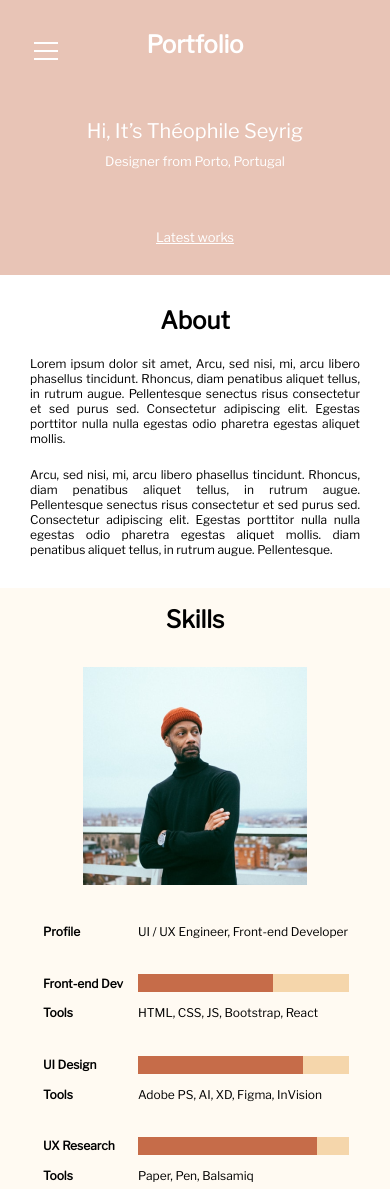
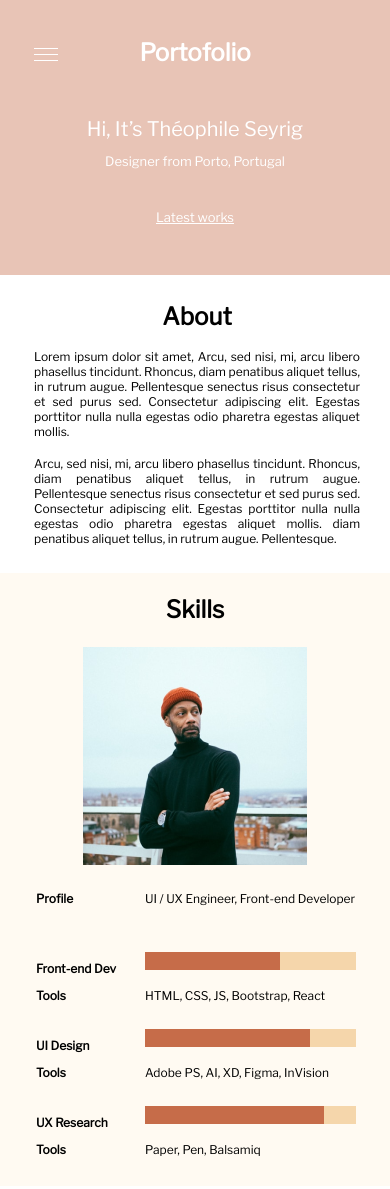
Before and after one commit to bysteekam/model, a plain HTML site: page index.html in a window 390 px wide. Shown: the top 1189 px of the page. Drawn offline with nearby package versions, Linux system fonts and the light colour scheme.

Commit message:
in progres

```diff
--- a/index.html
+++ b/index.html
@@ -19,17 +19,20 @@
             <p>Portfolio</p>
             <p>Contact</p>
         </nav>
-        <h1>Portfolio</h1>
-        <div>
+        <div class="title">
+            <div class="hamburger">
+                <div></div>
+                <div></div>
+                <div></div>
+            </div>
+            <p>Portofolio</p>
+        </div>
+        <div class="header_center">
             <p class="name">Hi, It’s Théophile Seyrig</p>
             <p class="place">Designer from Porto, Portugal</p>
         </div>
         <p class="latest_works">Latest works</p>
-        <div class="hamburger">
-            <div></div>
-            <div></div>
-            <div></div>
-        </div>
+
     </div>
     <div class="about" id="about">
         <h1>About</h1>
@@ -40,7 +43,7 @@
         <h1>Skills</h1>
             <img src="images/man.png">
             <table>
-                <tr><th>Profile</th><td>UI / UX Engineer, Front-end Developer</td></tr>
+                <tr><th class="table_start">Profile</th><td class="table_start">UI / UX Engineer, Front-end Developer</td></tr>
                 <tr><th class="padding">Front-end Dev</th><td><div class="front_skill"><div></div></div></td></tr>
                 <tr><th>Tools</th><td>HTML, CSS, JS, Bootstrap, React</td></tr>
                 <tr><th class="padding">UI Design</th><td><div class="design_skill"><div></div></div></td></tr>
--- a/style.scss
+++ b/style.scss
@@ -14,8 +14,10 @@ $screen_size: 1400px;
     padding-left: 165px;
 }
 
+// перевизначити значення в моб версії без if
 @mixin skill_line($level) {
-    margin-top: 22px;
+    margin-top: 24px;
+    margin-bottom: 16px;
     @if $screen_size <= 900px{
         width: 211px;
         height: 18px;
@@ -58,12 +60,16 @@ body{
     h1 {
         font-size: 24px;
     }
+    .header_center{
+        display: flex;
+        flex-direction: column;
+        justify-content: space-between;
         .name {
             font-size: 64px;
         }
         .place {
-        padding-top: 10px;
             font-size: 24px;
+        }
     }
     .latest_works{
         text-decoration: underline;
@@ -147,7 +153,7 @@ body{
         right: 135px;
         bottom: 220px;
         display: flex;
-        justify-content: space-evenly;
+        justify-content: space-around;
         width: 550px;
         img {
             width: 93%;
@@ -214,11 +220,17 @@ body{
     }
 }
 
+
+// media starting here just look
+
+
 @media screen and (max-width: 900px) {
     .left, .right {
         display: none;
     }
+
     $screen_size: 900px;
+
     .large {
         display: none;
     }
@@ -230,22 +242,39 @@ body{
     }
 
     .header {
+        justify-content: space-evenly;
         align-items: center;
         height: 275px;
         padding-left: 0;
+        background: none;
         background: url(images/bg.png), rgba(198, 108, 73, 0.4);
+        background-size: cover;
+        background-repeat: no-repeat;
         text-align: center;
+        .header_center {
             .name {
+                padding-top: 10px;
                 font-size: 20px;
             }
             .place {
+                padding-top: 12px;
                 font-size: 13px;
+            }
         }
         .latest_works {
             font-size: 13px;
+            padding-bottom: 10px;
         }
         nav {
             display: none;
+        }
+    }
+
+    .title {
+        p {
+            font-weight:bolder;
+            font-size: 24px;
+            line-height: 26px;
         }
     }
 
@@ -254,13 +283,13 @@ body{
         flex-direction: column;
         justify-content: space-around;
         position: absolute;
+        padding-top: 5px;
+        left: 34px;
         width: 24px;
-        height: 24px;
-        left: 34px;
-        top: 39px;
+        height: 18px;
         div {
             width: 24px;
-            height: 2px;
+            height: 1px;
             background-color: $white;
         }
     }
@@ -268,14 +297,16 @@ body{
     .about {
         align-items: center;
         font-size: 12px;
-        height: 293px;
-        padding: 10px 30px;
+        height: 278px;
+        padding: 10px 30px 10px 34px;
     }
 
     .skills {
+        padding-top: 10px;
+        padding-bottom: 15px;
         align-items: center;
         padding-left: 0;
-        height: 617px;
+        height: 588px;
         font-size: 12px;
         img {
             width: 224px;
@@ -287,8 +318,12 @@ body{
             padding-left: 34px;
             padding-right: 32px;
             height: 269px;
+            .table_start {
+                padding-bottom: 20px;
+            }
             th {
-                padding-right: 13px;
+                padding-right: 0;
+                width: 100px;
             }
             .padding{
                 padding-top: 22px;
@@ -324,24 +359,13 @@ body{
             padding: 0;
             flex-grow: 0;
             text-align: center;
-            font-weight: 400;
-            max-width: 308px;
+            font-weight: normal;
+            max-width: 320px;
         }
         .portfolio_photo {
+            display: flex;
             position: initial;
-            max-width: 308px;
-            .column1 {
-                display: flex;
-                flex-direction: column;
-                justify-content: space-evenly;
-                max-height: 290px;
-            }
-            .column2 {
-                display: flex;
-                flex-direction: column;
-                justify-content: space-evenly;
-                max-height: 290px;
-            }
+            max-width: 306px;
         }
     }
 
```
Also changed, not shown: style.css, 1 other file. Lines whose indentation alone changed are shown as unchanged.
